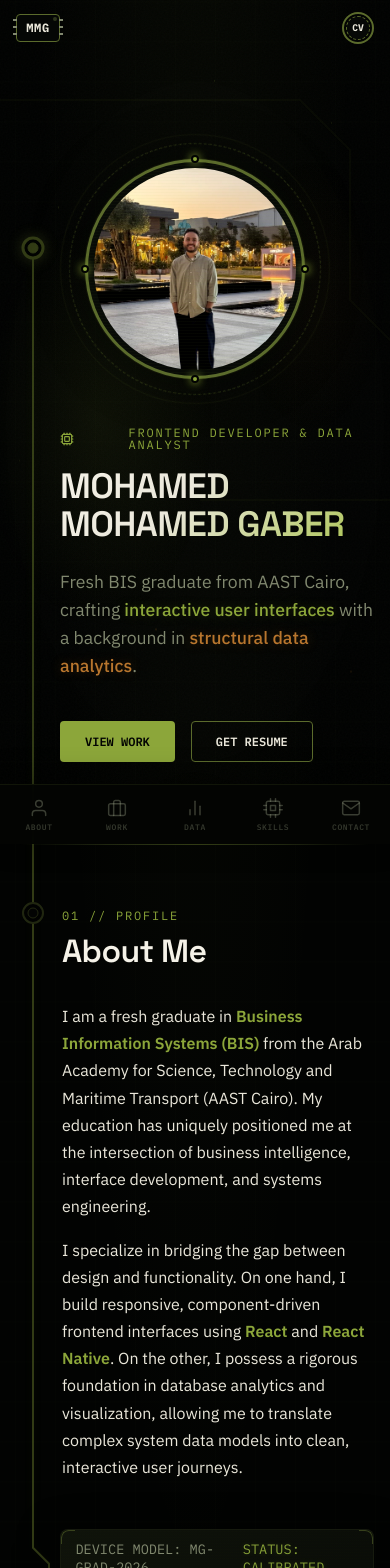
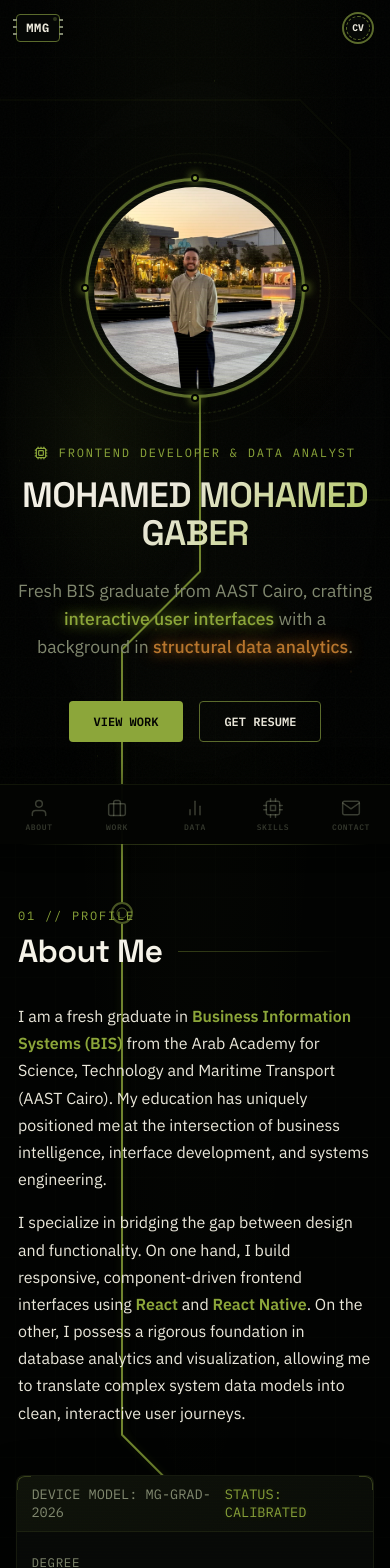
Before and after one commit to MohamedGaberJR/Mo-Portfolio, a React (Vite) app: page / in a window 390 px wide. Shown: the top 1568 px of the page. Built offline with nearby package versions, Linux system fonts and the light colour scheme.

Commit message:
feat: initialize component-specific CSS files with layout and design styles

```diff
--- a/src/components/About.css
+++ b/src/components/About.css
@@ -218,14 +218,3 @@
     animation: none;
   }
 }
-
-@media (max-width: 767px) {
-  .bio-paragraph {
-    padding-left: 44px;
-  }
-
-  .spec-card {
-    margin-left: 44px;
-    width: calc(100% - 44px) !important;
-  }
-}
--- a/src/components/CircuitTrace.css
+++ b/src/components/CircuitTrace.css
@@ -12,7 +12,7 @@
 
 @media (max-width: 768px) {
   .circuit-trace-container {
-    opacity: 0.35;
+    opacity: 0.8;
   }
 }
 
--- a/src/components/Contact.css
+++ b/src/components/Contact.css
@@ -217,33 +217,3 @@
     transform: none !important;
   }
 }
-
-@media (max-width: 767px) {
-  .contact-panel {
-    text-align: left;
-  }
-
-  .contact-intro {
-    padding-left: 44px;
-    margin-left: 0;
-    max-width: none;
-  }
-
-  .contact-links-grid {
-    margin-left: 44px;
-    width: calc(100% - 44px);
-  }
-
-  .footer-terminal {
-    margin-left: 44px;
-    width: calc(100% - 44px);
-    max-width: none;
-  }
-
-  .footer-meta {
-    margin-left: 44px;
-    width: calc(100% - 44px);
-    text-align: left;
-    align-items: flex-start;
-  }
-}
--- a/src/components/DataSection.css
+++ b/src/components/DataSection.css
@@ -279,18 +279,3 @@
     animation: none;
   }
 }
-
-@media (max-width: 767px) {
-  .data-desc {
-    padding-left: 44px;
-  }
-
-  .data-highlights {
-    margin-left: 44px;
-  }
-
-  .dashboard-board {
-    margin-left: 44px;
-    width: calc(100% - 44px) !important;
-  }
-}
--- a/src/components/FeaturedProject.css
+++ b/src/components/FeaturedProject.css
@@ -583,10 +583,6 @@
 }
 
 @media (max-width: 767px) {
-  .featured-info {
-    padding-left: 44px;
-  }
-
   .project-title {
     font-size: 1.85rem;
   }
--- a/src/components/Hero.css
+++ b/src/components/Hero.css
@@ -370,36 +370,36 @@
 @media (max-width: 768px) {
   .trace-anchor {
     top: 50%;
-    left: 28px;
+    left: 50%;
   }
 
   #anchor-hero {
-    left: 28px;
-    top: 120px;
+    left: 50%;
+    top: 180px;
   }
 
   #anchor-about {
-    left: 28px;
+    left: 30%;
     top: 0;
   }
 
   #anchor-work {
-    left: 28px;
+    left: 70%;
     top: 0;
   }
 
   #anchor-data {
-    left: 28px;
+    left: 25%;
     top: 0;
   }
 
   #anchor-skills {
-    left: 28px;
+    left: 75%;
     top: 0;
   }
 
   #anchor-contact {
-    left: 28px;
+    left: 50%;
     top: 0;
   }
 
@@ -408,20 +408,18 @@
   }
 
   .hero-main {
-    text-align: left;
+    text-align: center;
     display: flex;
     flex-direction: column;
-    align-items: flex-start;
-    padding-left: 44px;
+    align-items: center;
   }
 
   .hero-eyebrow-container {
-    justify-content: flex-start;
+    justify-content: center;
   }
 
   .hero-actions {
-    justify-content: flex-start;
-    width: 100%;
+    justify-content: center;
   }
 
   .hero-title {
@@ -429,14 +427,22 @@
   }
 
   .terminal-boot {
-    margin-left: 44px;
-    width: calc(100% - 44px);
-    max-width: none;
+    width: 100%;
+    max-width: 500px;
+    margin: 0 auto;
   }
 
   .hero-profile {
     justify-content: center;
     margin-bottom: var(--spacing-sm);
+  }
+
+  .highlight-signal {
+    text-shadow: 0 0 16px var(--olive-signal), 0 0 8px var(--olive-signal-glow);
+  }
+
+  .highlight-copper {
+    text-shadow: 0 0 16px var(--copper-accent), 0 0 8px var(--copper-accent-glow);
   }
 }
 
--- a/src/components/Nav.css
+++ b/src/components/Nav.css
@@ -297,3 +297,9 @@
     transition: none;
   }
 }
+
+@media (max-width: 767px) {
+  .mob-tab.active .mob-tab-icon {
+    filter: drop-shadow(0 0 6px var(--olive-signal-glow)) drop-shadow(0 0 12px var(--olive-signal));
+  }
+}
--- a/src/components/SkillsGrid.css
+++ b/src/components/SkillsGrid.css
@@ -237,10 +237,3 @@
     animation: none;
   }
 }
-
-@media (max-width: 767px) {
-  .skills-grid {
-    margin-left: 44px;
-    width: calc(100% - 44px);
-  }
-}
--- a/src/components/Work.css
+++ b/src/components/Work.css
@@ -52,14 +52,3 @@
 .projects-grid>* {
   height: 100%;
 }
-
-@media (max-width: 767px) {
-  .other-projects-header {
-    padding-left: 44px;
-  }
-
-  .projects-grid {
-    margin-left: 44px;
-    width: calc(100% - 44px);
-  }
-}
--- a/src/index.css
+++ b/src/index.css
@@ -58,20 +58,6 @@ body::after {
 @media (max-width: 767px) {
   body {
     padding-bottom: calc(76px + env(safe-area-inset-bottom, 0px));
-  }
-
-  .section-title {
-    font-size: 1.75rem;
-    padding-left: 44px;
-    gap: 0.5rem;
-  }
-
-  .section-title::after {
-    display: none !important;
-  }
-
-  .eyebrow {
-    padding-left: 44px;
   }
 }
 
```
